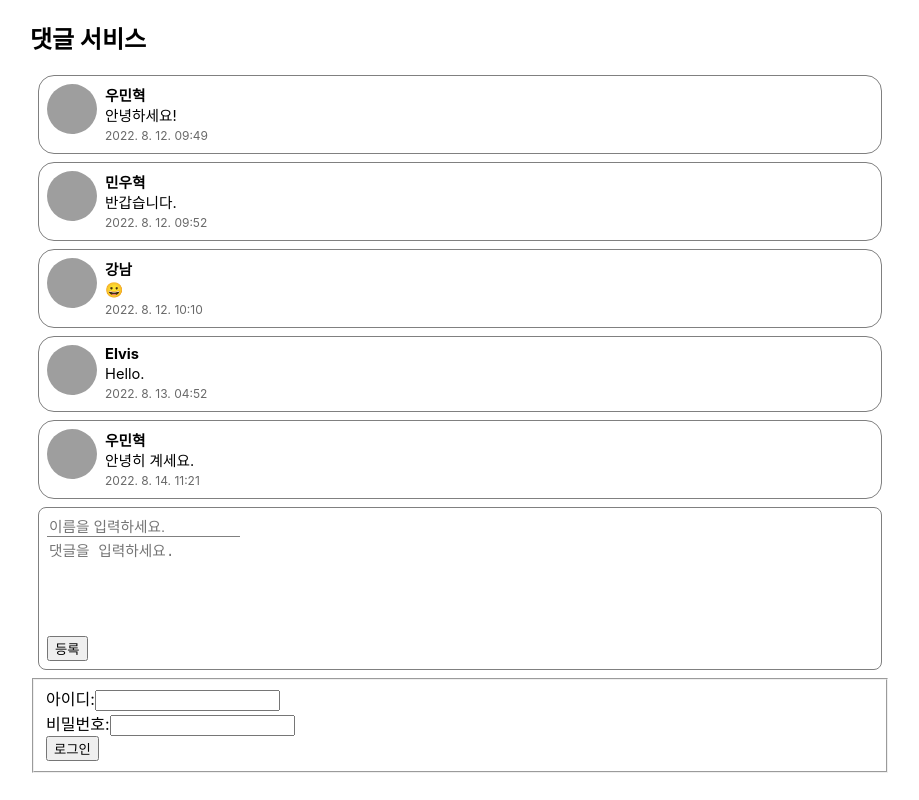
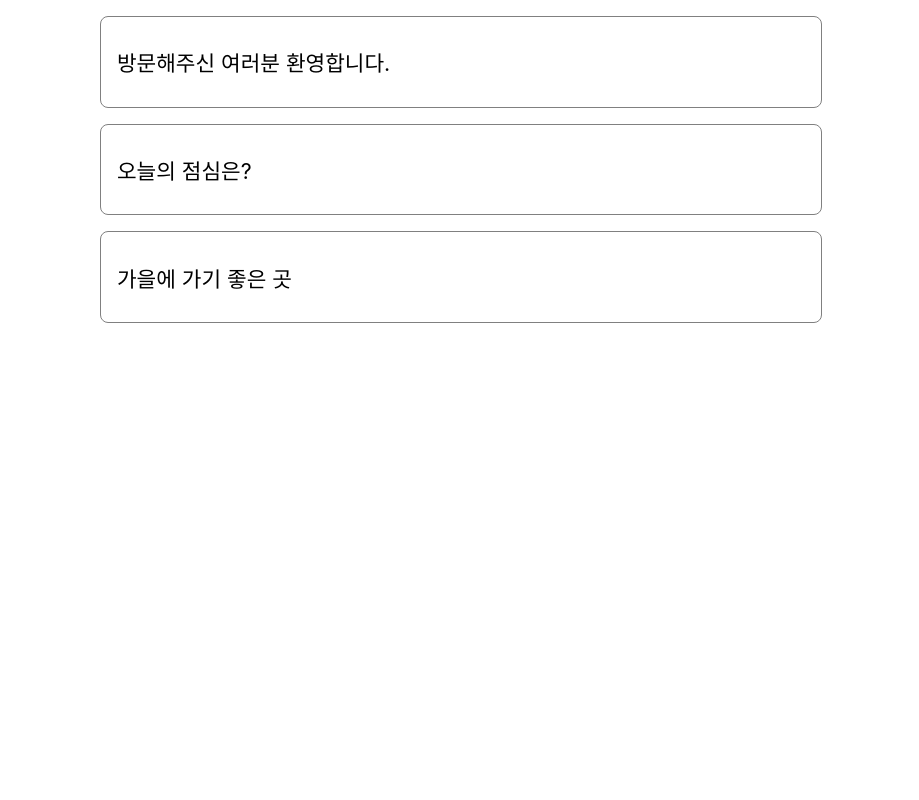
Before and after one commit to MinhyukWoo/mini_blog, a React (Create React App) app: page / in a window 1280 px wide. Shown: the whole page, without its empty margins (180-1099 px from the left). Built offline with nearby package versions, Linux system fonts and the light colour scheme; grey boxes are pictures that could not be loaded.

Commit message:
add article feature and routes

```diff
--- a/package.json
+++ b/package.json
@@ -8,7 +8,9 @@
     "@testing-library/user-event": "^13.5.0",
     "react": "^18.2.0",
     "react-dom": "^18.2.0",
+    "react-router-dom": "^6.3.0",
     "react-scripts": "5.0.1",
+    "styled-components": "^5.3.5",
     "web-vitals": "^2.1.4"
   },
   "scripts": {
--- a/src/App.js
+++ b/src/App.js
@@ -1,25 +1,36 @@
 import logo from './logo.svg';
 import './App.css';
+import { BrowserRouter, Route, Routes } from 'react-router-dom';
+import ArticleView from './main/ArticleView';
+import Main from './main/Main';
 
 function App() {
   return (
-    <div className="App">
-      <header className="App-header">
-        <img src={logo} className="App-logo" alt="logo" />
-        <p>
-          Edit <code>src/App.js</code> and save to reload.
-        </p>
-        <a
-          className="App-link"
-          href="https://reactjs.org"
-          target="_blank"
-          rel="noopener noreferrer"
-        >
-          Learn React
-        </a>
-      </header>
-    </div>
-  );
+    <BrowserRouter>
+      <Routes>
+        <Route index element={<ArticleView></ArticleView>}></Route>
+        <Route path="article" element={<Main></Main>} />
+      </Routes>
+    </BrowserRouter>
+  )
+  // return (
+  //   <div className="App">
+  //     <header className="App-header">
+  //       <img src={logo} className="App-logo" alt="logo" />
+  //       <p>
+  //         Edit <code>src/App.js</code> and save to reload.
+  //       </p>
+  //       <a
+  //         className="App-link"
+  //         href="https://reactjs.org"
+  //         target="_blank"
+  //         rel="noopener noreferrer"
+  //       >
+  //         Learn React
+  //       </a>
+  //     </header>
+  //   </div>
+  // );
 }
 
 export default App;
--- /dev/null
+++ b/src/article/ArticleItem.jsx
@@ -0,0 +1,26 @@
+import React from "react";
+import styled from "styled-components";
+
+const Wrapper = styled.div`
+    width: calc(100% - 32px);
+    padding: 8px 16px;
+    border: 1px solid grey;
+    border-radius: 8px;
+`
+
+const Title = styled.p`
+    font-size: 16pt;
+    white-space: pre-wrap;
+`
+
+function ArticleItem({ article, onClick }) {
+    return (
+        <Wrapper onClick={onClick}>
+            <Title>
+                {article.title}
+            </Title>
+        </Wrapper>
+    );
+}
+
+export default ArticleItem;
--- /dev/null
+++ b/src/article/ArticleList.jsx
@@ -0,0 +1,33 @@
+import React from "react";
+import styled from "styled-components";
+import ArticleItem from "./ArticleItem";
+
+const Wrapper = styled.div`
+    display: flex;
+    flex-direction: column;
+    align-items: flex-start;
+    justify-items: center;
+    > * {
+        :not(:last-child){
+            margin-bottom: 16px;
+        }
+    }
+`
+
+function ArticleList({ articles, onClickItem }) {
+    return (
+        <Wrapper>
+            {articles.map((article, index) => {
+                return (
+                    <ArticleItem
+                        key={index}
+                        article={article}
+                        onClick={() => { onClickItem(index) }}
+                    ></ArticleItem>
+                );
+            })}
+        </Wrapper>
+    )
+}
+
+export default ArticleList;
--- /dev/null
+++ b/src/data/articles.json
@@ -0,0 +1,11 @@
+[
+    {
+        "title": "방문해주신 여러분 환영합니다."
+    },
+    {
+        "title": "오늘의 점심은?"
+    },
+    {
+        "title": "가을에 가기 좋은 곳"
+    }
+]
--- a/src/index.js
+++ b/src/index.js
@@ -4,12 +4,15 @@ import './index.css';
 import App from './App';
 import reportWebVitals from './reportWebVitals';
 import Main from './main/Main';
+import ArticleView from './main/ArticleView';
 
 const root = ReactDOM.createRoot(document.getElementById('root'));
 
 root.render(
   <React.StrictMode>
-    <Main></Main>
+    <App></App>
+    {/* <Main></Main> */}
+    {/* <ArticleView></ArticleView> */}
   </React.StrictMode>
 );
 
--- /dev/null
+++ b/src/main/ArticleView.jsx
@@ -0,0 +1,37 @@
+import React from "react";
+import { useNavigate } from "react-router-dom";
+import styled from "styled-components";
+import ArticleList from "../article/ArticleList";
+import articles from "../data/articles"
+
+const Wrapper = styled.div`
+    padding: 16px;
+    width: calc(100% - 32px);
+    display: flex;
+    flex-direction: column;
+    align-items: center;
+    justify-items: center;
+`
+const Container = styled.div`
+    width: 100%;
+    max-width: 720px;
+`
+
+function ArticleView() {
+    const navigate = useNavigate()
+    const onClickItem = (index) => {
+        navigate("article")
+    }
+    return (
+        <Wrapper>
+            <Container>
+
+                <ArticleList
+                    articles={articles} onClickItem={onClickItem}></ArticleList>
+            </Container>
+        </Wrapper>
+
+    )
+}
+
+export default ArticleView;
```
Also changed, not shown: 2 other files (tests, documents, lock files or other folders).
